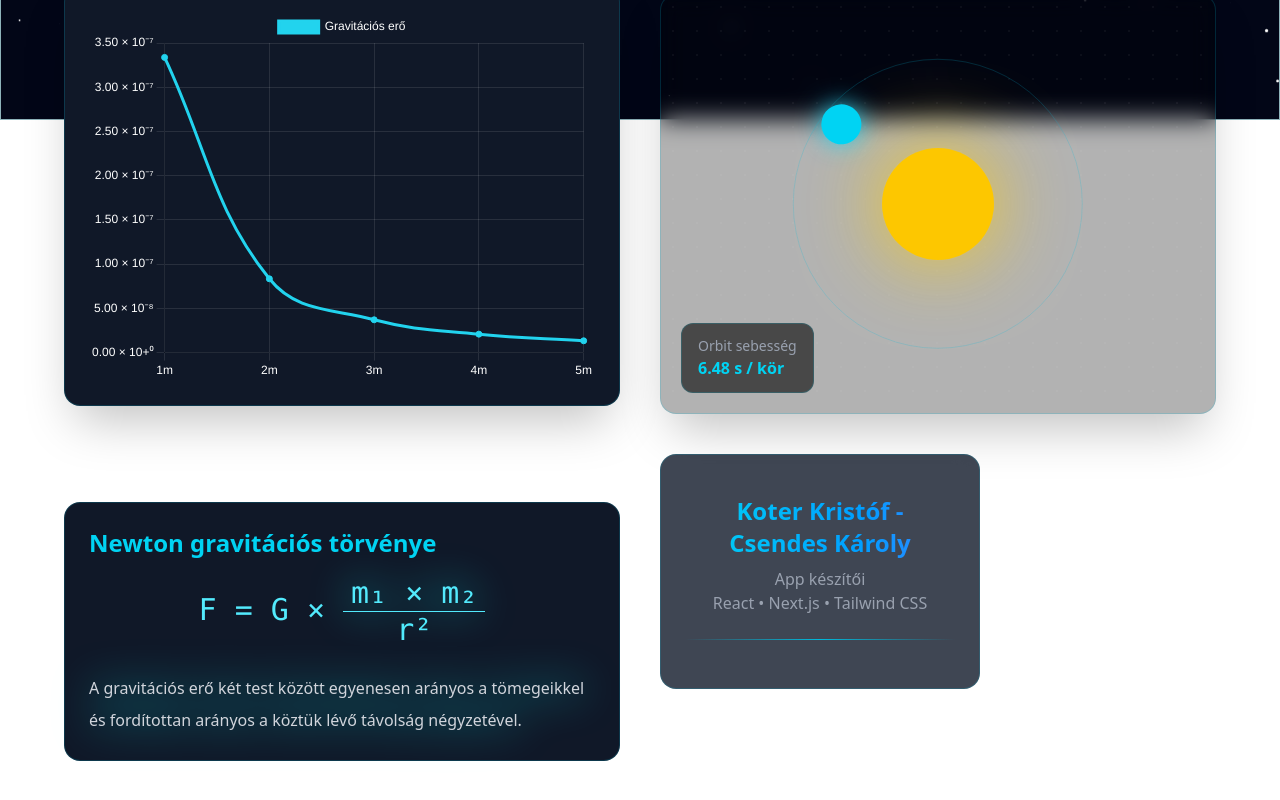
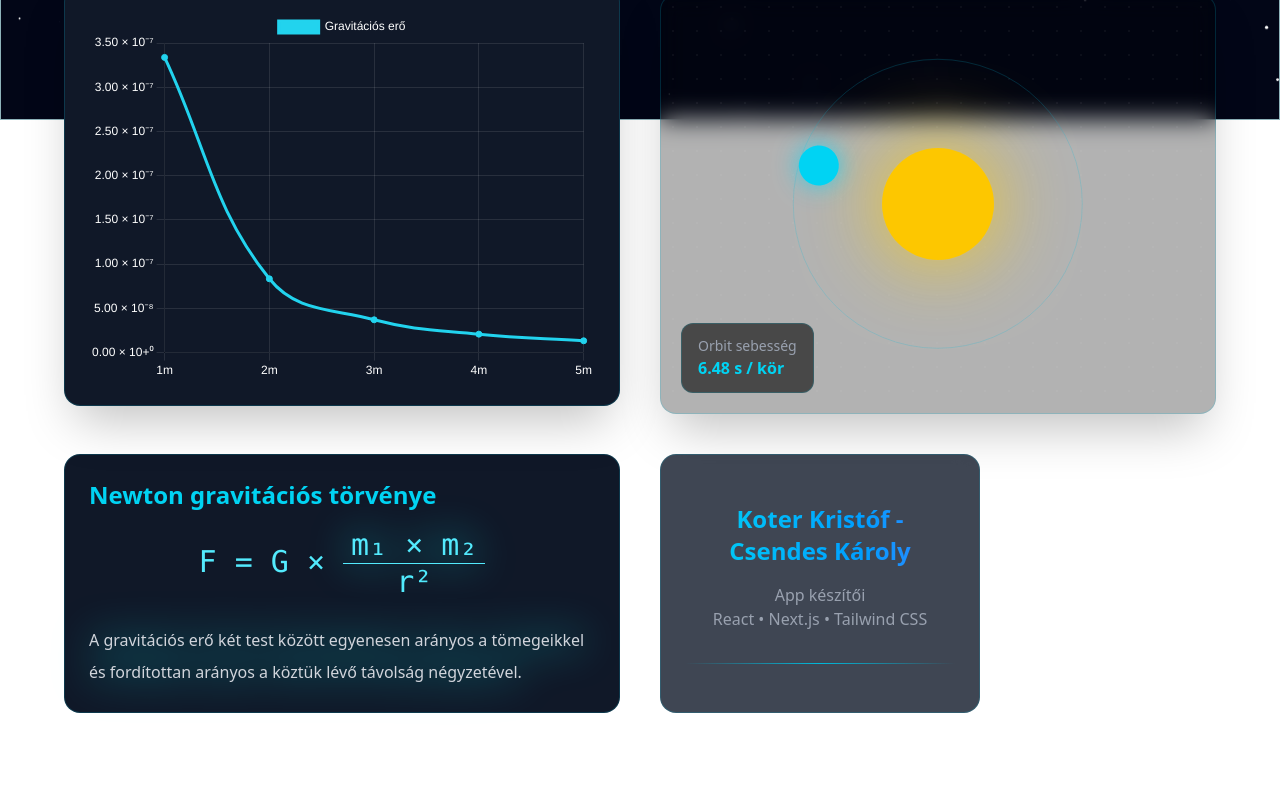
Before and after one commit to koterkristof/gravitacios_ero_projekt, a Next.js app: page / in a window 1280 px wide. Shown: the part 680-1480 px from the top of the page. After the commit the page ends 1433 px from the top, so only its background shows below. Built offline with nearby package versions, Linux system fonts and the light colour scheme.

Commit message:
pc fixalas

```diff
--- a/app/page.tsx
+++ b/app/page.tsx
@@ -27,7 +27,7 @@ export default function Page() {
 
         <SpaceAnimation force={force} />
 
-        <div className="mt-12 bg-gray-900 p-6 rounded-2xl max-w-3xl transition duration-300 hover:scale-105 hover:shadow-[0_0_40px_rgba(34,211,238,0.3)] border border-cyan-500/20 cursor-default">
+        <div className="h-full bg-gray-900 p-6 rounded-2xl max-w-3xl transition duration-300 hover:scale-105 hover:shadow-[0_0_40px_rgba(34,211,238,0.3)] border border-cyan-500/20 cursor-default">
           <h2 className="text-2xl font-bold text-cyan-400 mb-4 cursor-default">
             Newton gravitációs törvénye
           </h2>
@@ -50,8 +50,7 @@ export default function Page() {
           </p>
 
         </div>
-
-         <div>
+        <div className="h-full">
             <ProfileCard />
         </div>
       </div>
--- a/components/ProfileCard.jsx
+++ b/components/ProfileCard.jsx
@@ -2,7 +2,7 @@
 
 export default function ProfileCard() {
   return (
-    <div className="bg-gray-900/80 backdrop-blur-lg border border-cyan-500/20 p-6 rounded-2xl w-80 shadow-[0_0_30px_rgba(34,211,238,0.2)]transition duration-300 hover:scale-105 hover:shadow-[0_0_40px_rgba(34,211,238,0.3)] animate-[float_4s_ease-in-out_infinite] border border-cyan-500/20 backdrop-blur-md bg-black/30 cursor-default">
+    <div className="bg-gray-900/80 backdrop-blur-lg border border-cyan-500/20 p-6 rounded-2xl w-80 shadow-[0_0_30px_rgba(34,211,238,0.2)]transition duration-300 hover:scale-105 hover:shadow-[0_0_40px_rgba(34,211,238,0.3)] animate-[float_4s_ease-in-out_infinite] border border-cyan-500/20 backdrop-blur-md bg-black/30 cursor-default h-full bg-gray-900/60 backdrop-blur-md border border-cyan-500/20 p-6 rounded-2xl flex flex-col justify-between">
 
       {/* Profil kép */}
       <div className="flex justify-center mb-4 cursor-default">
```
